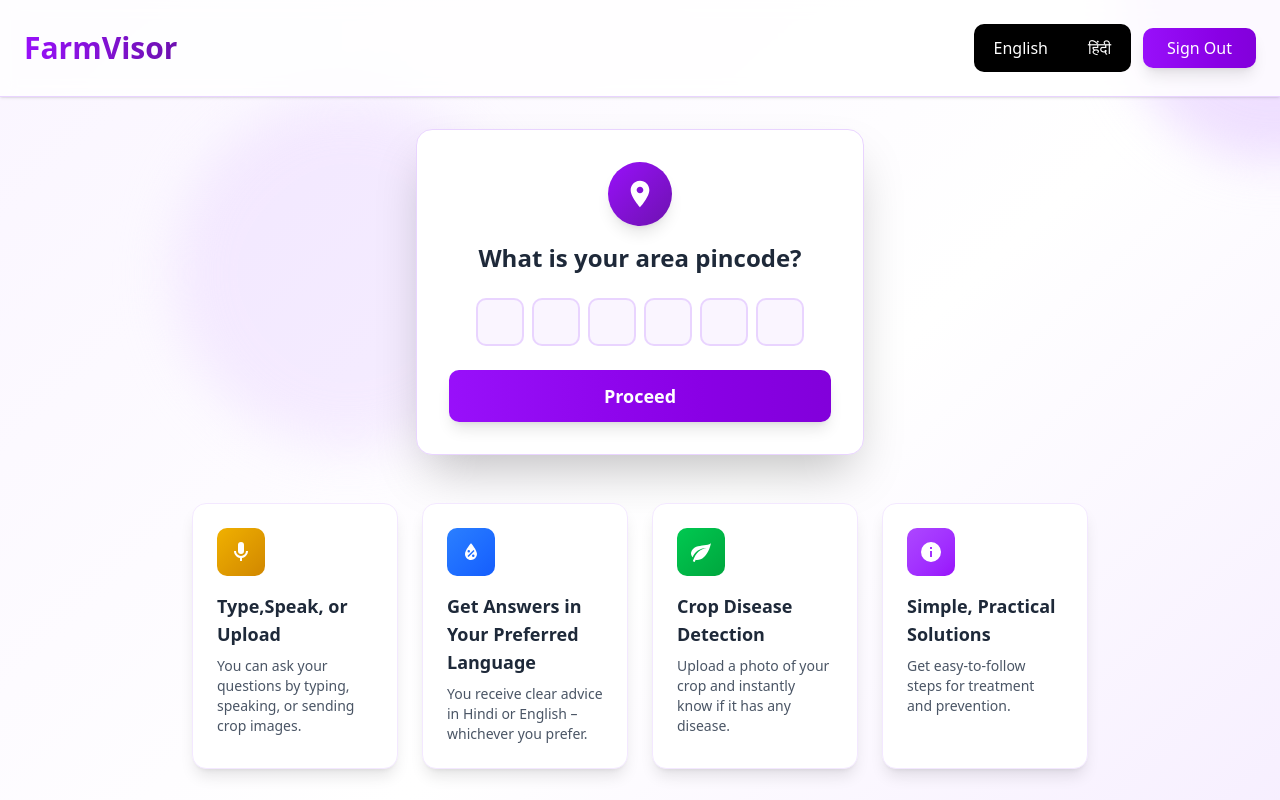
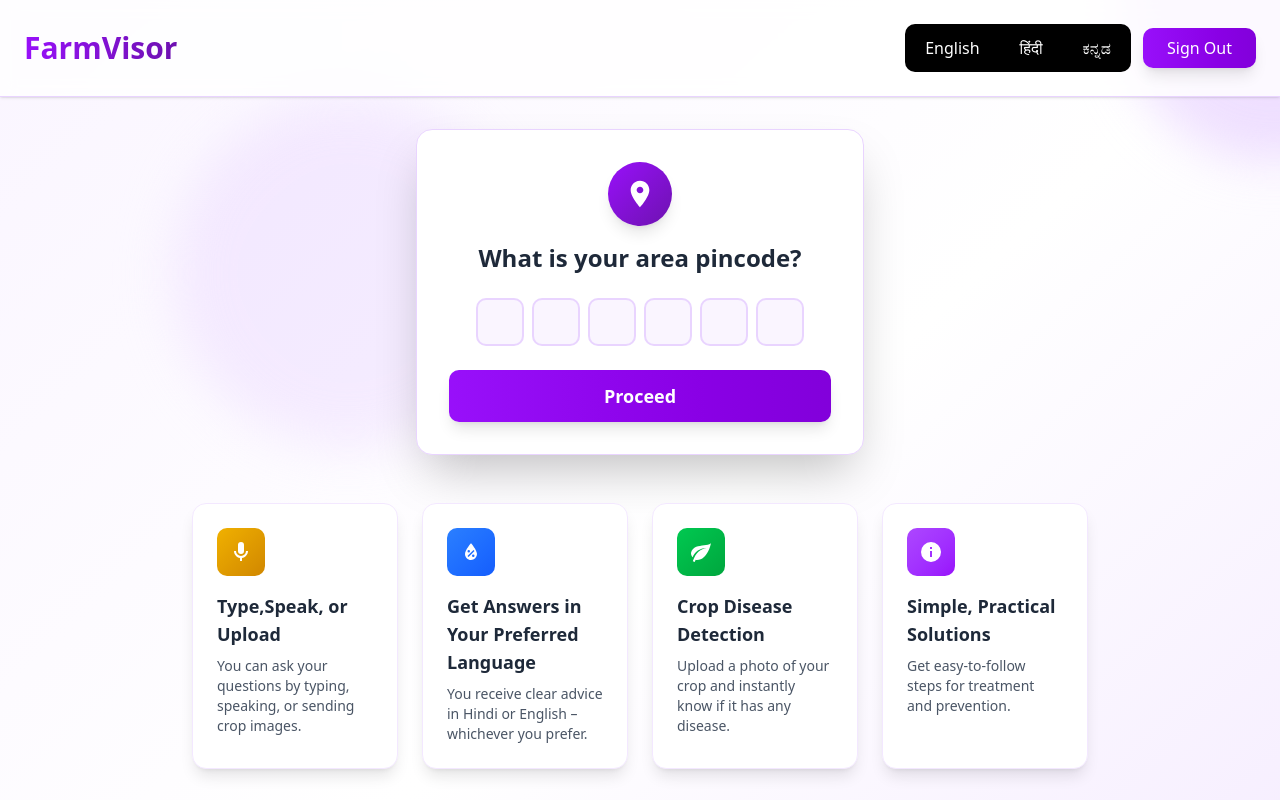
Before and after one commit to TamannaParashar/FarmVisor, a Next.js app: page /Home in a window 1280 px wide. Shown: the top 800 px of the page. Built offline with nearby package versions, Linux system fonts and the light colour scheme.

Commit message:
added kannada language support + improved text response

```diff
--- a/src/app/Audio/page.jsx
+++ b/src/app/Audio/page.jsx
@@ -76,6 +76,7 @@ export default function AudioRecorder() {
         <div className="bg-black rounded-md p-1">
         <button onClick={() => changeLanguage("en")} className="px-4 py-2 rounded-md font-medium transition-all duration-200 bg-black hover:bg-white hover:shadow-sm text-white hover:text-purple-600">English</button>
         <button onClick={() => changeLanguage("hi")} className="px-4 py-2 rounded-md font-medium transition-all duration-200 bg-black hover:bg-white hover:shadow-sm text-white hover:text-purple-600">हिंदी</button>
+        <button onClick={() => changeLanguage("kn")} className="px-4 py-2 rounded-md font-medium transition-all duration-200 hover:bg-white hover:shadow-sm text-white hover:text-purple-600">ಕನ್ನಡ</button>
         </div>
       </div>
     <div className="flex items-center justify-center p-4">
--- a/src/app/Home/page.jsx
+++ b/src/app/Home/page.jsx
@@ -94,6 +94,7 @@ export default function Home() {
   const handleBack=()=>{
     setUploadOptions(true);
     setText(false);
+    setQueryResp("")
   }
 
   return (
@@ -139,6 +140,7 @@ export default function Home() {
 
             <button onClick={() => changeLanguage("en")} className="px-4 py-2 rounded-md font-medium transition-all duration-200 hover:bg-white hover:shadow-sm text-white hover:text-purple-600">English</button>
             <button onClick={() => changeLanguage("hi")} className="px-4 py-2 rounded-md font-medium transition-all duration-200 hover:bg-white hover:shadow-sm text-white hover:text-purple-600">हिंदी</button>
+            <button onClick={() => changeLanguage("kn")} className="px-4 py-2 rounded-md font-medium transition-all duration-200 hover:bg-white hover:shadow-sm text-white hover:text-purple-600">ಕನ್ನಡ</button>
           </div>
           <button onClick={() => signOut({ callbackUrl: "/" })} className="px-6 py-2 bg-gradient-to-r from-purple-600 to-purple-700 text-white rounded-lg font-medium hover:from-purple-700 hover:to-purple-800 transition-all duration-200 shadow-lg hover:shadow-xl transform hover:-translate-y-0.5">{t("sgnO")}</button>
         </div>
--- a/src/app/UploadImage/page.jsx
+++ b/src/app/UploadImage/page.jsx
@@ -120,6 +120,7 @@ export default function UploadImage({
         <div className="bg-black rounded-md p-1">
         <button onClick={() => changeLanguage("en")} className="px-4 py-2 rounded-md font-medium transition-all duration-200 bg-black hover:bg-white hover:shadow-sm text-white hover:text-purple-600">English</button>
         <button onClick={() => changeLanguage("hi")} className="px-4 py-2 rounded-md font-medium transition-all duration-200 bg-black hover:bg-white hover:shadow-sm text-white hover:text-purple-600">हिंदी</button>
+        <button onClick={() => changeLanguage("kn")} className="px-4 py-2 rounded-md font-medium transition-all duration-200 hover:bg-white hover:shadow-sm text-white hover:text-purple-600">ಕನ್ನಡ</button>
         </div>
       </div>
       <div className="w-full max-w-md mx-auto items-center max-h-screen mt-4">
--- a/src/i18n.js
+++ b/src/i18n.js
@@ -119,6 +119,64 @@ const resources = {
       removeImage: "छवि हटाएँ",
     },
   },
+  kn: {
+    translation: {
+      title:"ಫಾರ್ಮ್‌ವೈಜರ್",
+      sgnO:"ಸೈನ್ ಔಟ್",
+      pincode: "ನಿಮ್ಮ ಪ್ರದೇಶದ ಪಿನ್‌ಕೋಡ್ ಯಾವುದು?",
+      done: "ಮುಂದುವರಿಸಿ",
+      loading:"ಲೋಡ್ ಆಗುತ್ತಿದೆ...",
+      pincodeAlert:"ದಯವಿಟ್ಟು ಮಾನ್ಯವಾದ ಪಿನ್‌ಕೋಡ್ ನಮೂದಿಸಿ",
+      ask: "ನಿಮ್ಮ ಪ್ರಶ್ನೆಗಳನ್ನು ಈ ರೀತಿಯಲ್ಲಿ ಕೇಳಿ:",
+      processing: "ಮಾಹಿತಿಯನ್ನು ಪ್ರಕ್ರಿಯೆಗೊಳಿಸಲಾಗುತ್ತಿದೆ ...",
+      text: "ಲೇಖನ",
+      audio: "ಧ್ವನಿ",
+      images: "ಚಿತ್ರಗಳು",
+      h1:"ಟೈಪ್ ಮಾಡಿ, ಮಾತನಾಡಿ ಅಥವಾ ಅಪ್‌ಲೋಡ್ ಮಾಡಿ",
+      f1:"ನೀವು ಟೈಪ್ ಮಾಡುವ ಮೂಲಕ, ಮಾತನಾಡಿ ಅಥವಾ ಬೆಳೆಗಳ ಚಿತ್ರಗಳನ್ನು ಕಳುಹಿಸುವ ಮೂಲಕ ನಿಮ್ಮ ಪ್ರಶ್ನೆಗಳನ್ನು ಕೇಳಬಹುದು.",
+      h2:"ನಿಮ್ಮ ಇಚ್ಛಿತ ಭಾಷೆಯಲ್ಲಿ ಉತ್ತರಗಳನ್ನು ಪಡೆಯಿರಿ",
+      f2:"ನೀವು ಹಿಂदी ಅಥವಾ ಇಂಗ್ಲೀಷ್ ನಲ್ಲಿ ಸ್ಪಷ್ಟ ಸಲಹೆಗಳನ್ನು ಪಡೆಯುತ್ತೀರಿ - ನಿಮ್ಮ ಇಚ್ಛೆಯಂತೆ.",
+      h3:"ಬೆಳೆ ರೋಗ ಪತ್ತೆಹಚ್ಚುವುದು",
+      f3:"ನಿಮ್ಮ ಬೆಳೆ ಚಿತ್ರದ ಅಪ್‌ಲೋಡ್ ಮಾಡಿ ಮತ್ತು ತಕ್ಷಣವೇ ಯಾವುದೇ ರೋಗವಿದೆಯೇ ಎಂದು ತಿಳಿದುಕೊಳ್ಳಿ.",
+      h4:"ಸರಳ, ಬಳಕೆಗೊಳ್ಳಲು ಸುಲಭವಾದ ಪರಿಹಾರಗಳು",
+      f4:"ಚಿಕಿತ್ಸೆ ಮತ್ತು ತಡೆಯುವಿಕೆಗಾಗಿ ಅನುಸರಿಸಲು ಸುಲಭವಾದ ಹಂತಗಳನ್ನು ಪಡೆಯಿರಿ.",
+      down:"ಕೃಷಿ ಪದ್ಧತಿಗಳನ್ನು ಕ್ರಾಂತಿಕಾರಿಯಾಗಿಸಲು ಕೃತಕ ಬುದ್ಧಿಮತ್ತೆಯ ಶಕ್ತಿಯನ್ನು ಉಪಯೋಗಿಸಿ. ಹವಾಮಾನ ಸ್ಥಿತಿಗಳ ಆಧಾರದ ಮೇಲೆ ನಿಖರವಾದ ಊಹೆಗಳು, ಬೆಳೆಗಳ ಉತ್ಪಾದನೆ ಆಪ್ಟಿಮೈಸ್ ಮಾಡಿ ಮತ್ತು ಡೇಟಾ ಆಧಾರಿತ ನಿರ್ಧಾರಗಳನ್ನು ಕೈಗೊಳ್ಳಿ.",
+      down1:"ಎಐ + ಕೃಷಿ",
+      accurate:"ನಿಖರ",
+      eff:"ಪ್ರಭಾವಶಾಲಿ",
+      smart:"ಬುದ್ಧಿವಂತಿಕೆ",
+      queries:"ನಿಮ್ಮ ಪ್ರಶ್ನೆಗಳಿಗೆ ಸ್ಪಷ್ಟನೆ ಪಡೆಯಿರಿ",
+      choose:"ಫಾರ್ಮ್‌ವೈಜರ್ ಜೊತೆ ಸಂವಹನ ಮಾಡಲು ನಿಮ್ಮ ಇಚ್ಛಿತ ವಿಧಾನವನ್ನು ಆರಿಸಿ",
+      writeText:"ಬೆಳೆಗಳು, ಹವಾಮಾನ ಅಥವಾ ಕೃಷಿ ತಂತ್ರಜ್ಞಾನಗಳ ಬಗ್ಗೆ ನಿಮ್ಮ ಪ್ರಶ್ನೆಗಳನ್ನು ಟೈಪ್ ಮಾಡಿ",
+      startTyping:"ಟೈಪಿಂಗ್ ಪ್ರಾರಂಭಿಸಿ",
+      theAns:"ಇದಿದೆ ನಿಮ್ಮ ಉತ್ತರ",
+      startSpeaking:"ಮಾತನಾಡಲು ಪ್ರಾರಂಭಿಸಿ",
+      startUploading:"ಚಿತ್ರ ಅಪ್‌ಲೋಡ್ ಮಾಡಿ",
+      recordAudio:"ತಕ್ಷಣ ಸಹಾಯಕ್ಕಾಗಿ ನಿಮ್ಮ ಇಚ್ಛಿತ ಭಾಷೆಯಲ್ಲಿ ಸಹಜವಾಗಿ ಮಾತನಾಡಿ",
+      uploaddImage:"ತಕ್ಷಣ ವಿಶ್ಲೇಷಣೆಗೆ ಬೆಳೆಗಳು, ಹೂಳುಗಳು ಅಥವಾ ರೋಗಗಳ ಚಿತ್ರಗಳನ್ನು ಅಪ್‌ಲೋಡ್ ಮಾಡಿ",
+      goBack:"ಹಿಂತಿರುಗಿ",
+      ask:"ನಿಮ್ಮ ಪ್ರಶ್ನೆಯನ್ನು ಕೇಳಿ",
+      getResp:"ಪ್ರಶ್ನೆ ಕಳುಹಿಸಿ",
+      placeholder:"ನಿಮ್ಮ ಪ್ರಶ್ನೆಯನ್ನು ಇಲ್ಲಿ ನಮೂದಿಸಿ...",
+      recorder:"ವಾಯ್ಸ್ ರೆಕಾರ್ಡರ್",
+      recorderFollowUp:"ನಿಮ್ಮ ಧ್ವನಿಯನ್ನು ರೆಕಾರ್ಡ್ ಮಾಡಿ ಮತ್ತು ತಕ್ಷಣದ ಲಿಖಿತ ರೂಪಾಂತರವನ್ನು ಪಡೆಯಿರಿ",
+      startRecord:"ರೆಕಾರ್ಡಿಂಗ್ ಪ್ರಾರಂಭಿಸಿ",
+      stopRecord:"ರೆಕಾರ್ಡಿಂಗ್ ನಿಲ್ಲಿಸಿ",
+      load:"ಧ್ವನಿ ಪ್ರಕ್ರಿಯೆಗೊಳ್ಳುತ್ತಿದೆ...",
+      uploadImage: "ಒಂದು ಚಿತ್ರವನ್ನು ಅಪ್‌ಲೋಡ್ ಮಾಡಿ",
+      dropImageHere: "ನಿಮ್ಮ ಚಿತ್ರವನ್ನು ಇಲ್ಲಿ ಬಿಡಿ",
+      dragDropOrClick: "ಇಳೆದು ಬಿಸು ಅಥವಾ ಬ್ರೌಸ್ ಮಾಡಲು ಕ್ಲಿಕ್ ಮಾಡಿ",
+      supportedFormats: "JPEG, PNG, WebP, GIF ಗಳನ್ನು {{maxSize}}MB ವರೆಗೆ ಬೆಂಬಲಿಸುತ್ತದೆ",
+      fileTooLarge: "ಫೈಲ್ ಗಾತ್ರವು {{maxSize}}MB ಕಿಂತ ಕಡಿಮೆ ಇರಬೇಕು",
+      invalidFileType: "ದಯವಿಟ್ಟು ಮಾನ್ಯವಾದ ಚಿತ್ರ ಫೈಲ್ ಅನ್ನು ಆಯ್ಕೆಮಾಡಿ (JPEG, PNG, WebP, ಅಥವಾ GIF)",
+      diseaseDetected: "ರೋಗ ಪತ್ತೆಯಾಗಿದೆ",
+      detectedDiseaseText: "ಕೊಟ್ಟಿರುವ ಚಿತ್ರದಿಂದ, ಪತ್ತೆಯಾದ ರೋಗ: {{disease}}. ಇದಿನ ಕುರಿತು ವಿವರವಾದ ವಿಶ್ಲೇಷಣೆಯನ್ನು ತೋರಿಸಬೇಕೇ?",
+      proceed: "ಮುಂದುವರಿಸಿ",
+      yes: "ಹೌದು",
+      errorWhilePredicting: "ಭವಿಷ್ಯವಾಣಿ ಮಾಡುವಾಗ ದೋಷವಿದೆ",
+      removeImage: "ಚಿತ್ರ ತೆಗೆದುಹಾಕಿ",
+    }
+  }
 }
 
 i18n.use(initReactI18next).init({
```
Also changed, not shown: 4 other files (tests, documents, lock files or other folders).
